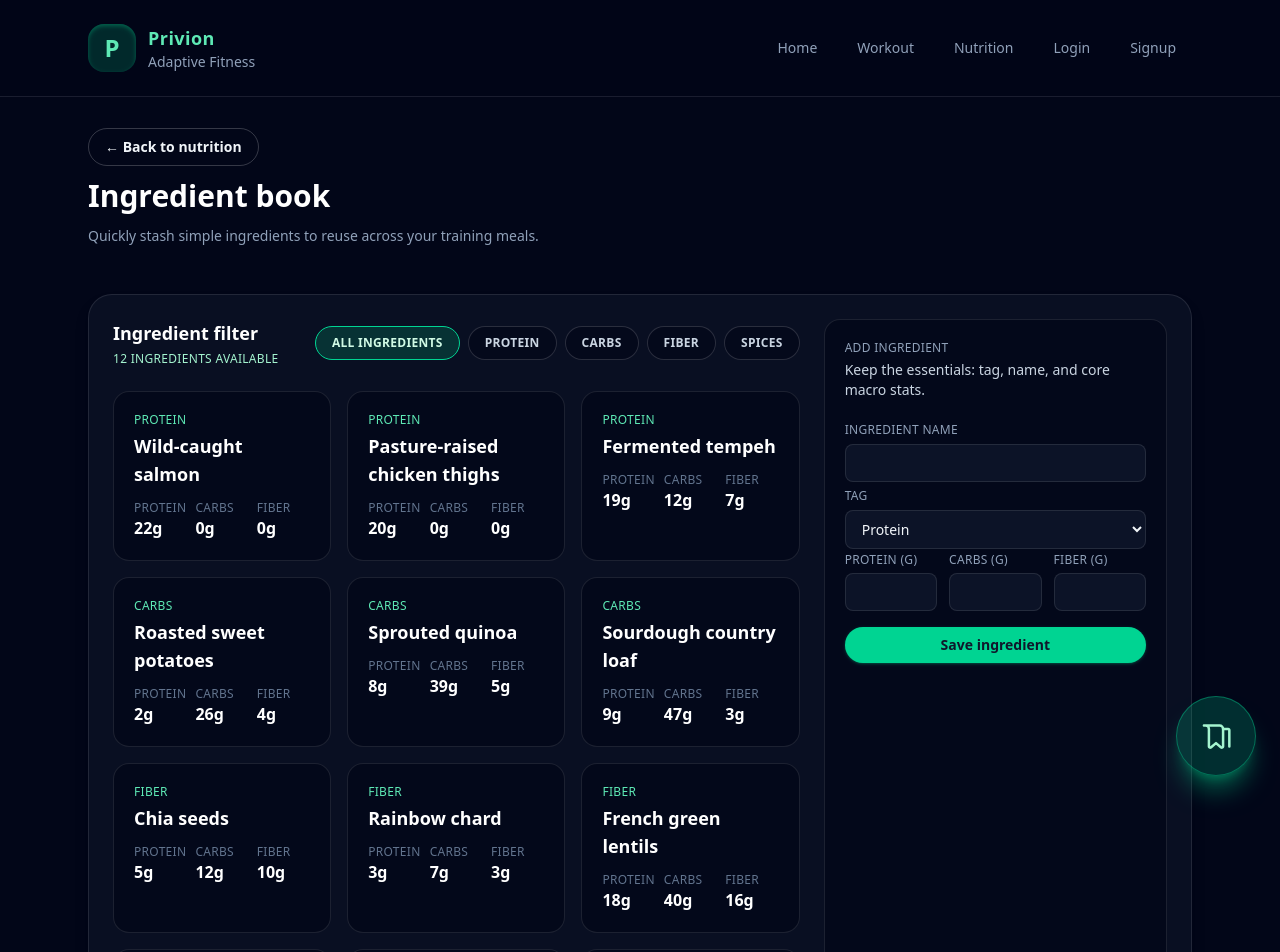
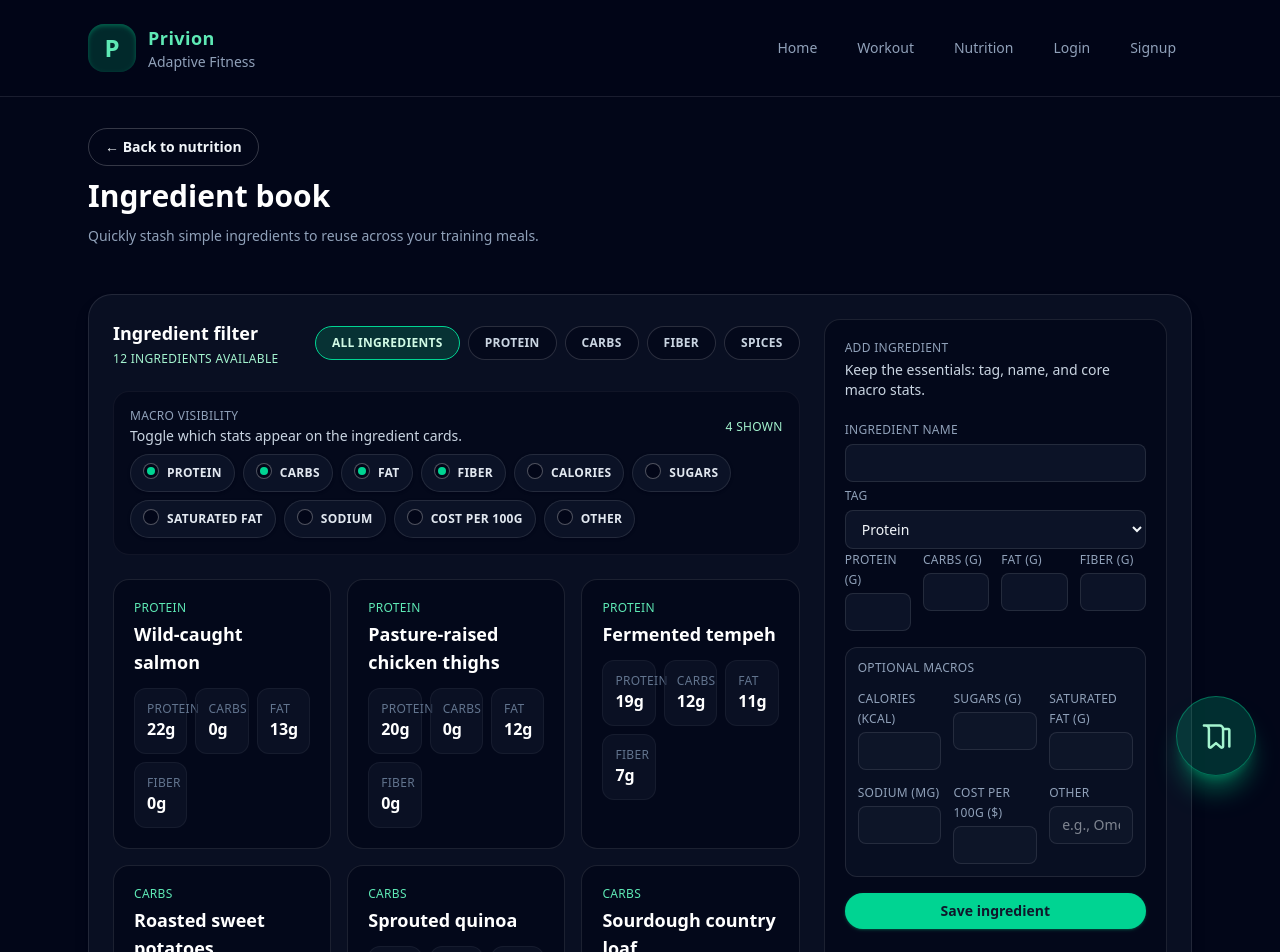
Before and after one commit to triek/privion, a Vue app: page /ingredients in a window 1280 px wide. Shown: the top 952 px of the page. Built offline with nearby package versions, Linux system fonts and the light colour scheme.

Commit message:
update custom design of the macro check and macro content

```diff
--- a/src/data/ingredients.ts
+++ b/src/data/ingredients.ts
@@ -6,7 +6,14 @@ export interface IngredientCardData {
   stats: {
     protein: string
     carbs: string
+    fat: string
     fiber: string
+    calories?: string
+    sugars?: string
+    saturatedFat?: string
+    sodium?: string
+    costPer100g?: string
+    other?: string
   }
 }
 
@@ -17,7 +24,14 @@ export const ingredientLibrary: IngredientCardData[] = [
     stats: {
       protein: '22g',
       carbs: '0g',
+      fat: '13g',
       fiber: '0g',
+      calories: '208kcal',
+      sugars: '0g',
+      saturatedFat: '3g',
+      sodium: '59mg',
+      costPer100g: '$4.50',
+      other: 'Omega-3 rich',
     },
   },
   {
@@ -26,7 +40,13 @@ export const ingredientLibrary: IngredientCardData[] = [
     stats: {
       protein: '20g',
       carbs: '0g',
+      fat: '12g',
       fiber: '0g',
+      calories: '209kcal',
+      sugars: '0g',
+      saturatedFat: '3g',
+      sodium: '90mg',
+      costPer100g: '$2.85',
     },
   },
   {
@@ -35,7 +55,13 @@ export const ingredientLibrary: IngredientCardData[] = [
     stats: {
       protein: '19g',
       carbs: '12g',
+      fat: '11g',
       fiber: '7g',
+      calories: '195kcal',
+      sugars: '2g',
+      saturatedFat: '2g',
+      sodium: '9mg',
+      costPer100g: '$1.90',
     },
   },
   {
@@ -44,7 +70,13 @@ export const ingredientLibrary: IngredientCardData[] = [
     stats: {
       protein: '2g',
       carbs: '26g',
+      fat: '0g',
       fiber: '4g',
+      calories: '108kcal',
+      sugars: '6g',
+      saturatedFat: '0g',
+      sodium: '72mg',
+      costPer100g: '$0.90',
     },
   },
   {
@@ -53,7 +85,13 @@ export const ingredientLibrary: IngredientCardData[] = [
     stats: {
       protein: '8g',
       carbs: '39g',
+      fat: '4g',
       fiber: '5g',
+      calories: '222kcal',
+      sugars: '2g',
+      saturatedFat: '0g',
+      sodium: '5mg',
+      costPer100g: '$1.20',
     },
   },
   {
@@ -62,7 +100,13 @@ export const ingredientLibrary: IngredientCardData[] = [
     stats: {
       protein: '9g',
       carbs: '47g',
+      fat: '2g',
       fiber: '3g',
+      calories: '260kcal',
+      sugars: '2g',
+      saturatedFat: '0g',
+      sodium: '520mg',
+      costPer100g: '$0.65',
     },
   },
   {
@@ -71,7 +115,14 @@ export const ingredientLibrary: IngredientCardData[] = [
     stats: {
       protein: '5g',
       carbs: '12g',
+      fat: '9g',
       fiber: '10g',
+      calories: '138kcal',
+      sugars: '0g',
+      saturatedFat: '1g',
+      sodium: '5mg',
+      costPer100g: '$1.05',
+      other: 'ALA omega-3 source',
     },
   },
   {
@@ -80,7 +131,13 @@ export const ingredientLibrary: IngredientCardData[] = [
     stats: {
       protein: '3g',
       carbs: '7g',
+      fat: '0g',
       fiber: '3g',
+      calories: '35kcal',
+      sugars: '2g',
+      saturatedFat: '0g',
+      sodium: '213mg',
+      costPer100g: '$0.95',
     },
   },
   {
@@ -89,7 +146,13 @@ export const ingredientLibrary: IngredientCardData[] = [
     stats: {
       protein: '18g',
       carbs: '40g',
+      fat: '1g',
       fiber: '16g',
+      calories: '230kcal',
+      sugars: '2g',
+      saturatedFat: '0g',
+      sodium: '6mg',
+      costPer100g: '$0.80',
     },
   },
   {
@@ -98,7 +161,13 @@ export const ingredientLibrary: IngredientCardData[] = [
     stats: {
       protein: '1g',
       carbs: '4g',
+      fat: '1g',
       fiber: '2g',
+      calories: '19kcal',
+      sugars: '1g',
+      saturatedFat: '0g',
+      sodium: '3mg',
+      costPer100g: '$0.70',
     },
   },
   {
@@ -107,7 +176,13 @@ export const ingredientLibrary: IngredientCardData[] = [
     stats: {
       protein: '2g',
       carbs: '3g',
+      fat: '2g',
       fiber: '2g',
+      calories: '22kcal',
+      sugars: '0g',
+      saturatedFat: '0g',
+      sodium: '33mg',
+      costPer100g: '$0.50',
     },
   },
   {
@@ -116,7 +191,14 @@ export const ingredientLibrary: IngredientCardData[] = [
     stats: {
       protein: '1g',
       carbs: '18g',
+      fat: '0g',
       fiber: '2g',
+      calories: '80kcal',
+      sugars: '1g',
+      saturatedFat: '0g',
+      sodium: '13mg',
+      costPer100g: '$0.60',
+      other: 'Soothing gingerol content',
     },
   },
 ]
--- a/src/views/IngredientBookView.vue
+++ b/src/views/IngredientBookView.vue
@@ -7,6 +7,8 @@
       >
         ← Back to nutrition
       </RouterLink>
+
+      <!-- Header -->
       <h1 class="text-3xl font-bold text-white">Ingredient book</h1>
       <p class="max-w-2xl text-sm text-slate-400">Quickly stash simple ingredients to reuse across your training meals.</p>
     </header>
@@ -14,6 +16,7 @@
     <section class="space-y-6 rounded-3xl border border-white/10 bg-slate-900/60 p-6 shadow-lg shadow-slate-950/30">
       <div class="grid gap-6 lg:grid-cols-[2fr_1fr]">
         <div class="space-y-6">
+          <!-- Ingredient filter -->
           <div class="flex flex-wrap items-center justify-between gap-4">
             <div class="space-y-1">
               <h2 class="text-lg font-semibold text-white">Ingredient filter</h2>
@@ -37,6 +40,39 @@
             </div>
           </div>
 
+          <!-- Macro visibility -->
+          <div class="space-y-2 rounded-2xl border border-white/5 bg-slate-950/60 p-4">
+            <div class="flex items-center justify-between gap-3">
+              <div class="space-y-0.5">
+                <p class="text-xs uppercase tracking-wide text-slate-400">Macro visibility</p>
+                <p class="text-sm text-slate-300">Toggle which stats appear on the ingredient cards.</p>
+              </div>
+              <p class="text-xs uppercase tracking-wide text-emerald-200">
+                {{ visibleMacroOptions.length }} shown
+              </p>
+            </div>
+            <div class="flex flex-wrap gap-2">
+              <label
+                v-for="macro in macroOptions"
+                :key="macro.key"
+                class="inline-flex items-center gap-2 rounded-full border border-white/10 bg-slate-900/70 px-3 py-2 text-xs font-semibold uppercase tracking-wide text-slate-200 shadow-sm shadow-slate-950/40 transition hover:border-white/30"
+              >
+                <div class="relative">
+                  <input
+                    v-model="macroVisibility[macro.key]"
+                    type="checkbox"
+                    class="peer h-4 w-4 appearance-none rounded-full border border-white/30 bg-slate-950 transition
+                          focus:outline-none focus:ring-emerald-400"
+                  />
+                  <span
+                    class="pointer-events-none absolute h-4 w-4 left-0 top-0 after:absolute after:h-2 after:w-2 after:rounded-full after:bg-emerald-400 after:left-1/2 after:top-1/2 after:-translate-x-1/2 after:-translate-y-1/2 after:scale-0 after:transition-transform peer-checked:after:scale-100"
+                  ></span>
+                </div>
+                <span>{{ macro.label }}</span>
+              </label>
+            </div>
+          </div>
+
           <div class="grid gap-4 sm:grid-cols-2 xl:grid-cols-3">
             <article
               v-for="ingredient in filteredIngredients"
@@ -49,24 +85,21 @@
                   <h3 class="text-lg font-semibold text-white">{{ ingredient.name }}</h3>
                 </div>
               </div>
-              <dl class="grid grid-cols-3 gap-2 text-xs text-slate-400">
-                <div>
-                  <dt class="uppercase tracking-wide text-slate-500">Protein</dt>
-                  <dd class="text-base font-semibold text-white">{{ ingredient.stats.protein }}</dd>
-                </div>
-                <div>
-                  <dt class="uppercase tracking-wide text-slate-500">Carbs</dt>
-                  <dd class="text-base font-semibold text-white">{{ ingredient.stats.carbs }}</dd>
-                </div>
-                <div>
-                  <dt class="uppercase tracking-wide text-slate-500">Fiber</dt>
-                  <dd class="text-base font-semibold text-white">{{ ingredient.stats.fiber }}</dd>
+              <dl class="grid grid-cols-2 gap-2 text-xs text-slate-400 sm:grid-cols-3">
+                <div
+                  v-for="macro in visibleMacrosByIngredient[ingredient.name]"
+                  :key="macro.key"
+                  class="rounded-xl border border-white/5 bg-slate-900/60 p-3"
+                >
+                  <dt class="uppercase tracking-wide text-slate-500">{{ macro.label }}</dt>
+                  <dd class="text-base font-semibold text-white">{{ ingredient.stats[macro.key] }}</dd>
                 </div>
               </dl>
             </article>
           </div>
         </div>
 
+        <!-- Add ingredient -->
         <form class="space-y-4 rounded-2xl border border-white/10 bg-slate-950/70 p-5" @submit.prevent="addIngredient">
           <div class="space-y-1">
             <p class="text-xs uppercase tracking-wide text-slate-400">Add ingredient</p>
@@ -92,7 +125,7 @@
               </option>
             </select>
           </label>
-          <div class="grid grid-cols-3 gap-3">
+          <div class="grid grid-cols-2 gap-3 md:grid-cols-4">
             <label class="text-sm">
               <span class="text-xs uppercase tracking-wide text-slate-400">Protein (g)</span>
               <input
@@ -108,6 +141,15 @@
                 v-model="newIngredient.carbs"
                 type="number"
                 min="0"
+              class="mt-1 w-full rounded-lg border border-white/10 bg-slate-900/80 px-3 py-2 text-sm focus:border-emerald-400 focus:outline-none"
+            />
+          </label>
+            <label class="text-sm">
+              <span class="text-xs uppercase tracking-wide text-slate-400">Fat (g)</span>
+              <input
+                v-model="newIngredient.fat"
+                type="number"
+                min="0"
                 class="mt-1 w-full rounded-lg border border-white/10 bg-slate-900/80 px-3 py-2 text-sm focus:border-emerald-400 focus:outline-none"
               />
             </label>
@@ -120,6 +162,67 @@
                 class="mt-1 w-full rounded-lg border border-white/10 bg-slate-900/80 px-3 py-2 text-sm focus:border-emerald-400 focus:outline-none"
               />
             </label>
+          </div>
+
+          <div class="space-y-3 rounded-xl border border-white/10 bg-slate-900/50 p-3">
+            <p class="text-xs uppercase tracking-wide text-slate-400">Optional macros</p>
+            <div class="grid grid-cols-2 gap-3 md:grid-cols-3">
+              <label class="text-sm">
+                <span class="text-xs uppercase tracking-wide text-slate-400">Calories (kcal)</span>
+                <input
+                  v-model="newIngredient.calories"
+                  type="number"
+                  min="0"
+                  class="mt-1 w-full rounded-lg border border-white/10 bg-slate-900/80 px-3 py-2 text-sm focus:border-emerald-400 focus:outline-none"
+                />
+              </label>
+              <label class="text-sm">
+                <span class="text-xs uppercase tracking-wide text-slate-400">Sugars (g)</span>
+                <input
+                  v-model="newIngredient.sugars"
+                  type="number"
+                  min="0"
+                  class="mt-1 w-full rounded-lg border border-white/10 bg-slate-900/80 px-3 py-2 text-sm focus:border-emerald-400 focus:outline-none"
+                />
+              </label>
+              <label class="text-sm">
+                <span class="text-xs uppercase tracking-wide text-slate-400">Saturated fat (g)</span>
+                <input
+                  v-model="newIngredient.saturatedFat"
+                  type="number"
+                  min="0"
+                  class="mt-1 w-full rounded-lg border border-white/10 bg-slate-900/80 px-3 py-2 text-sm focus:border-emerald-400 focus:outline-none"
+                />
+              </label>
+              <label class="text-sm">
+                <span class="text-xs uppercase tracking-wide text-slate-400">Sodium (mg)</span>
+                <input
+                  v-model="newIngredient.sodium"
+                  type="number"
+                  min="0"
+                  class="mt-1 w-full rounded-lg border border-white/10 bg-slate-900/80 px-3 py-2 text-sm focus:border-emerald-400 focus:outline-none"
+                />
+              </label>
+              <label class="text-sm">
+                <span class="text-xs uppercase tracking-wide text-slate-400">Cost per 100g ($)</span>
+                <input
+                  v-model="newIngredient.costPer100g"
+                  type="number"
+                  min="0"
+                  step="0.01"
+                  class="mt-1 w-full rounded-lg border border-white/10 bg-slate-900/80 px-3 py-2 text-sm focus:border-emerald-400 focus:outline-none"
+                />
+              </label>
+              <label class="text-sm">
+                <span class="text-xs uppercase tracking-wide text-slate-400">Other</span>
+                <input
+                  v-model="newIngredient.other"
+                  type="text"
+                  placeholder="e.g., Omega-3 rich"
+                  class="mt-1 w-full rounded-lg border border-white/10 bg-slate-900/80 px-3 py-2 text-sm focus:border-emerald-400 focus:outline-none"
+                />
+              </label>
+            </div>
           </div>
           <p v-if="formError" class="text-xs text-rose-300">{{ formError }}</p>
           <button
@@ -141,6 +244,8 @@ import { RouterLink } from 'vue-router'
 import { ingredientLibrary, type IngredientCardData, type IngredientCategory } from '@/data/ingredients'
 
 type CategoryFilterOption = 'All' | IngredientCategory
+type MacroKey = keyof IngredientCardData['stats']
+type MacroOption = { key: MacroKey; label: string; defaultChecked?: boolean }
 
 const ingredients = ref<IngredientCardData[]>([...ingredientLibrary])
 
@@ -152,7 +257,30 @@ const categoryFilters: { label: string; value: CategoryFilterOption }[] = [
   { label: 'Spices', value: 'Spices' },
 ]
 
+const macroOptions: MacroOption[] = [
+  { key: 'protein', label: 'Protein', defaultChecked: true },
+  { key: 'carbs', label: 'Carbs', defaultChecked: true },
+  { key: 'fat', label: 'Fat', defaultChecked: true },
+  { key: 'fiber', label: 'Fiber', defaultChecked: true },
+  { key: 'calories', label: 'Calories' },
+  { key: 'sugars', label: 'Sugars' },
+  { key: 'saturatedFat', label: 'Saturated fat' },
+  { key: 'sodium', label: 'Sodium' },
+  { key: 'costPer100g', label: 'Cost per 100g' },
+  { key: 'other', label: 'Other' },
+]
+
 const selectedCategory = ref<CategoryFilterOption>('All')
+
+const macroVisibility = reactive<Record<MacroKey, boolean>>(
+  macroOptions.reduce(
+    (acc, option) => ({
+      ...acc,
+      [option.key]: Boolean(option.defaultChecked),
+    }),
+    {} as Record<MacroKey, boolean>
+  )
+)
 
 const categorySelectOptions = categoryFilters.filter((filter) => filter.value !== 'All') as {
   label: string
@@ -163,20 +291,36 @@ const filteredIngredients = computed(() =>
   ingredients.value.filter((ingredient) => selectedCategory.value === 'All' || ingredient.category === selectedCategory.value)
 )
 
+const visibleMacroOptions = computed(() => macroOptions.filter((option) => macroVisibility[option.key]))
+
+const visibleMacrosByIngredient = computed<Record<string, MacroOption[]>>(() =>
+  ingredients.value.reduce((acc, ingredient) => {
+    acc[ingredient.name] = visibleMacroOptions.value.filter((option) => Boolean(ingredient.stats[option.key]))
+    return acc
+  }, {} as Record<string, MacroOption[]>)
+)
+
 const newIngredient = reactive({
   name: '',
   category: 'Protein' as IngredientCategory,
   protein: '',
   carbs: '',
+  fat: '',
   fiber: '',
+  calories: '',
+  sugars: '',
+  saturatedFat: '',
+  sodium: '',
+  costPer100g: '',
+  other: '',
 })
 
 const formError = ref('')
 
-const formatStat = (value: string) => {
+const formatStat = (value: string, unit: string, formatter?: (numeric: number) => string) => {
   const numeric = Number(value)
   if (Number.isNaN(numeric) || numeric < 0) return null
-  return `${numeric}g`
+  return formatter ? formatter(numeric) : `${numeric}${unit}`
 }
 
 const resetForm = () => {
@@ -184,33 +328,59 @@ const resetForm = () => {
   newIngredient.category = 'Protein'
   newIngredient.protein = ''
   newIngredient.carbs = ''
+  newIngredient.fat = ''
   newIngredient.fiber = ''
+  newIngredient.calories = ''
+  newIngredient.sugars = ''
+  newIngredient.saturatedFat = ''
+  newIngredient.sodium = ''
+  newIngredient.costPer100g = ''
+  newIngredient.other = ''
   formError.value = ''
 }
 
 const addIngredient = () => {
-  const protein = formatStat(newIngredient.protein)
-  const carbs = formatStat(newIngredient.carbs)
-  const fiber = formatStat(newIngredient.fiber)
+  const protein = formatStat(newIngredient.protein, 'g')
+  const carbs = formatStat(newIngredient.carbs, 'g')
+  const fat = formatStat(newIngredient.fat, 'g')
+  const fiber = formatStat(newIngredient.fiber, 'g')
+  const calories = newIngredient.calories ? formatStat(newIngredient.calories, 'kcal') : undefined
+  const sugars = newIngredient.sugars ? formatStat(newIngredient.sugars, 'g') : undefined
+  const saturatedFat = newIngredient.saturatedFat ? formatStat(newIngredient.saturatedFat, 'g') : undefined
+  const sodium = newIngredient.sodium ? formatStat(newIngredient.sodium, 'mg') : undefined
+  const costPer100g = newIngredient.costPer100g
+    ? formatStat(newIngredient.costPer100g, '', (value) => `$${value.toFixed(2)}`)
+    : undefined
+  const other = newIngredient.other.trim() || undefined
 
   if (!newIngredient.name.trim()) {
     formError.value = 'Name is required.'
     return
   }
 
-  if (!protein || !carbs || !fiber) {
+  if (!protein || !carbs || !fat || !fiber) {
     formError.value = 'Provide valid macro values.'
     return
   }
 
+  const stats: IngredientCardData['stats'] = {
+    protein,
+    carbs,
+    fat,
+    fiber,
+  }
+
+  if (calories) stats.calories = calories
+  if (sugars) stats.sugars = sugars
+  if (saturatedFat) stats.saturatedFat = saturatedFat
+  if (sodium) stats.sodium = sodium
+  if (costPer100g) stats.costPer100g = costPer100g
+  if (other) stats.other = other
+
   const payload: IngredientCardData = {
     name: newIngredient.name.trim(),
     category: newIngredient.category,
-    stats: {
-      protein,
-      carbs,
-      fiber,
-    },
+    stats,
   }
 
   ingredients.value.unshift(payload)
```
